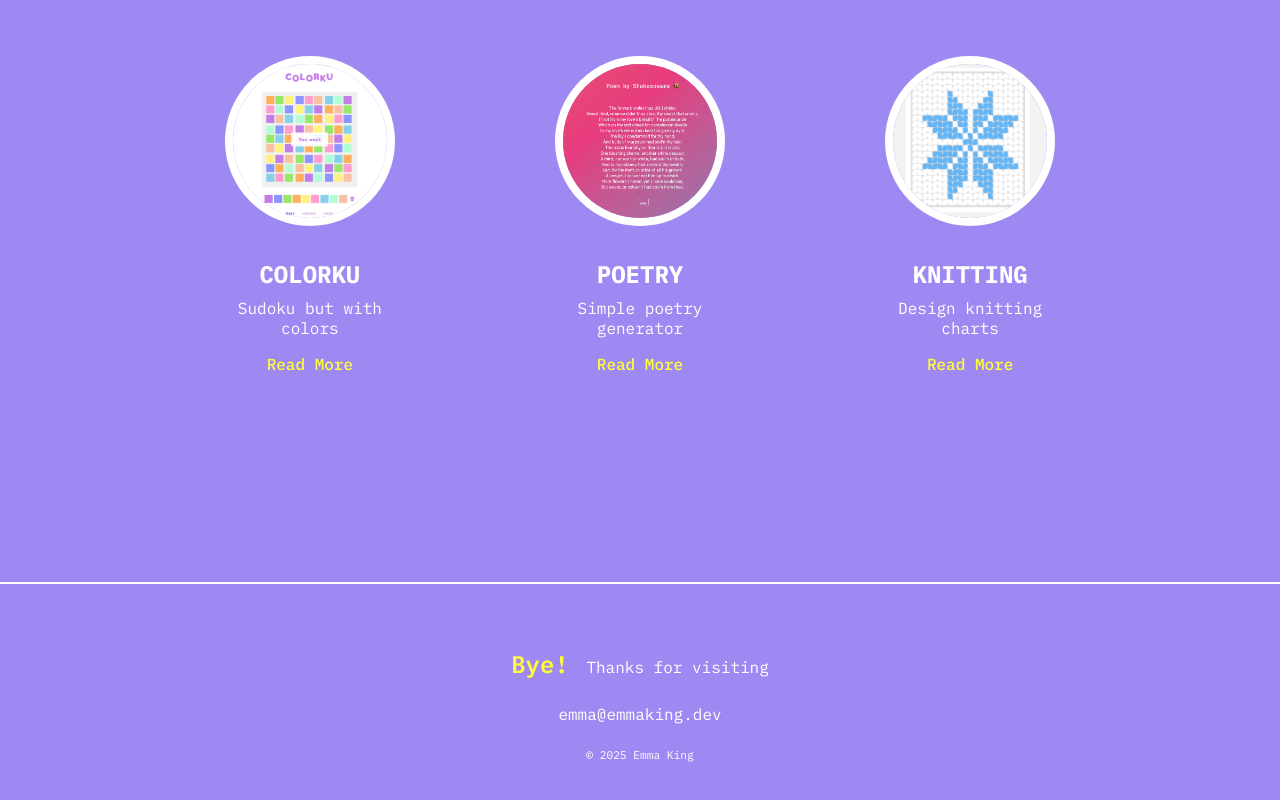
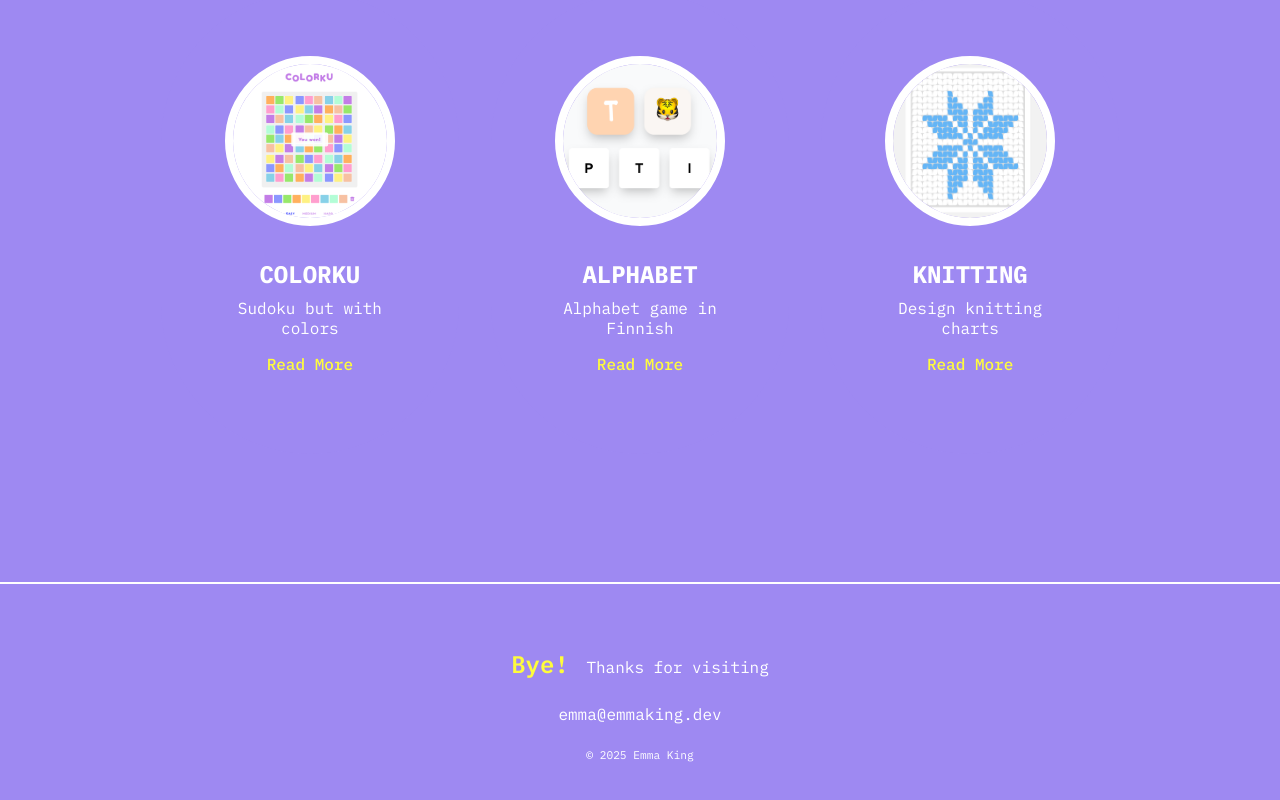
Before and after one commit to EmmaKingDev/portfolio, a React (Vite) app: page / in a window 1280 px wide. Shown: the part 710-1510 px from the top of the page. Built offline with nearby package versions, Linux system fonts and the light colour scheme; no server answers.

Commit message:
updated projects

```diff
--- a/src/App.tsx
+++ b/src/App.tsx
@@ -91,11 +91,11 @@ function ProjectGrid() {
     },
     {
       id: 2,
-      title: "POETRY",
+      title: "ALPHABET",
       image: "/images/projects/1.png",
-      shortDesc: "Simple poetry generator",
-      github: "https://github.com/EmmaKingDev/mywebsite",
-      liveUrl: "https://mywebsite-githubrepo.web.app/",
+      shortDesc: "Alphabet game in Finnish",
+      github: "https://github.com/EmmaKingDev/UF-aakkoset",
+      liveUrl: "https://uf-aakkoset.web.app/",
     },
     {
       id: 3,
```
Also changed, not shown: public/images/projects/1.png.
